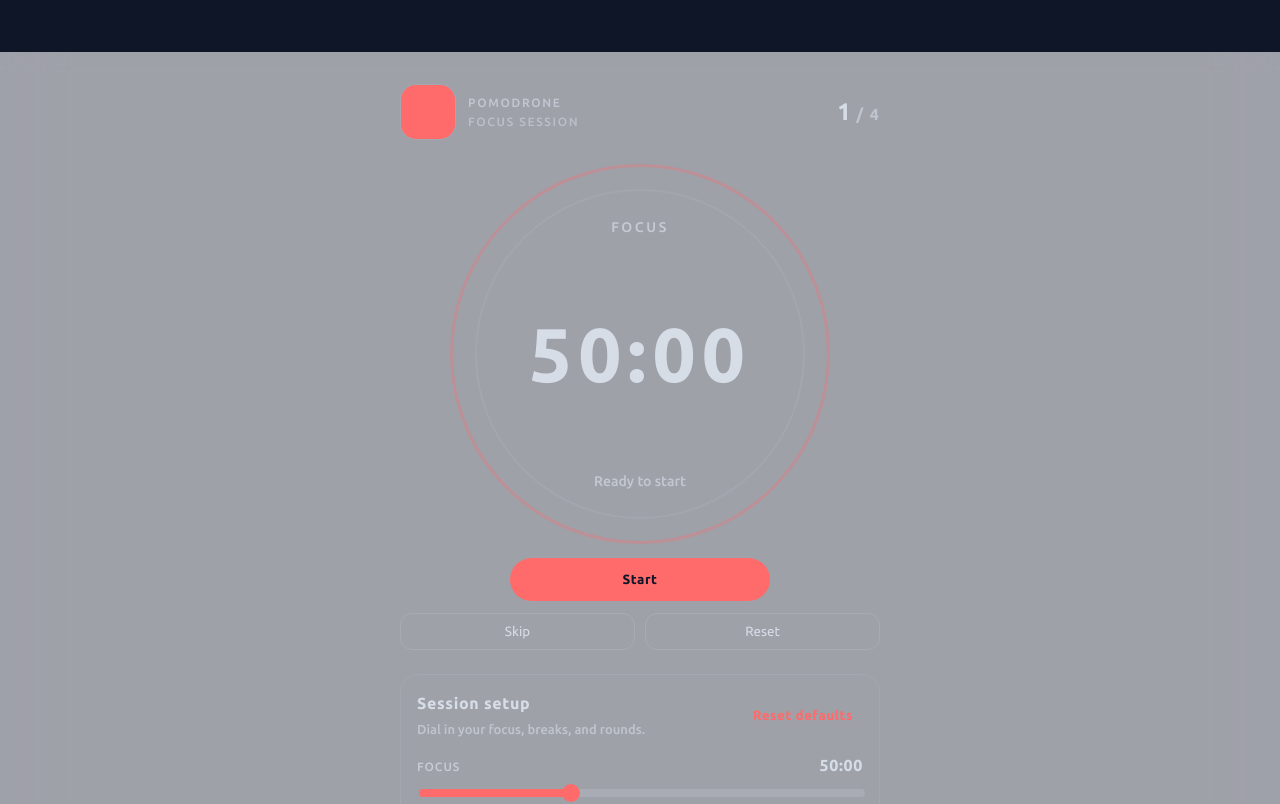
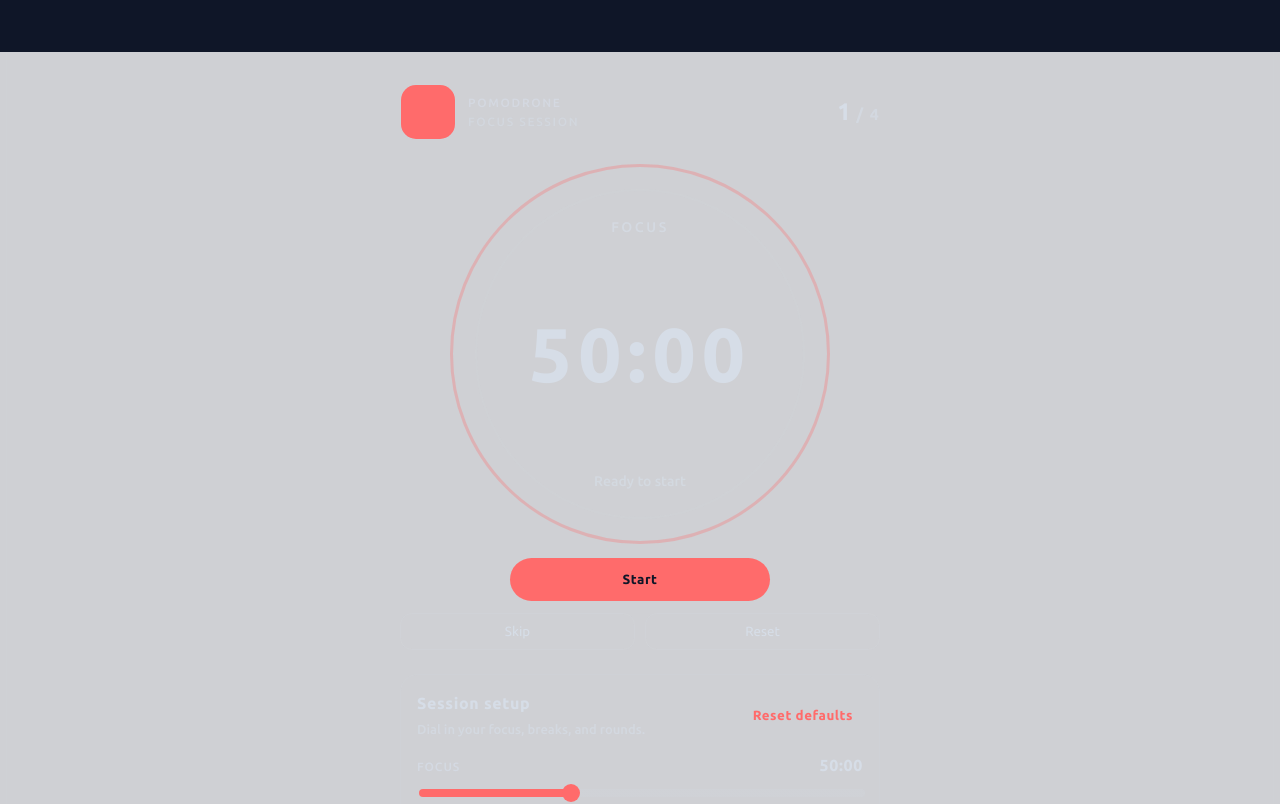
Before and after one commit to the-gauss/pomodrone, a React (Vite) app in the folder app/: page / in a window 1280 px wide. Shown: the top 804 px of the page. Built offline with nearby package versions, Linux system fonts and the light colour scheme.

Commit message:
feat: Restore vibrancy effect and adjust translucency variables for improved UI clarity

```diff
--- a/app/electron/main.cjs
+++ b/app/electron/main.cjs
@@ -12,7 +12,8 @@ const createWindow = () => {
     transparent: true,
     backgroundColor: '#00000000',
     hasShadow: false,
-    // vibrancy removed - gives clear transparency instead of frosted glass
+    vibrancy: 'hud', // Heads-up display - dark with strong blur
+    visualEffectState: 'active',
     titleBarStyle: 'hiddenInset',
     roundedCorners: true,
     show: false,
--- a/app/src/index.css
+++ b/app/src/index.css
@@ -7,9 +7,9 @@
   --text-rgb: 214, 221, 231;
 
   /* Translucency variables */
-  --alpha: 0.4;
+  --alpha: 0.2;
   /* opacity: 0-1. Increased default for better visibility */
-  --beta: 30px;
+  --beta: 5px;
   /* blur strength for internal elements */
 
   font-family: 'Ubuntu', 'SF Pro Display', 'Helvetica Neue', sans-serif;
```
